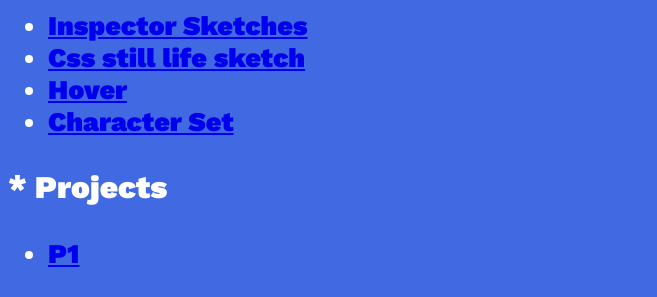
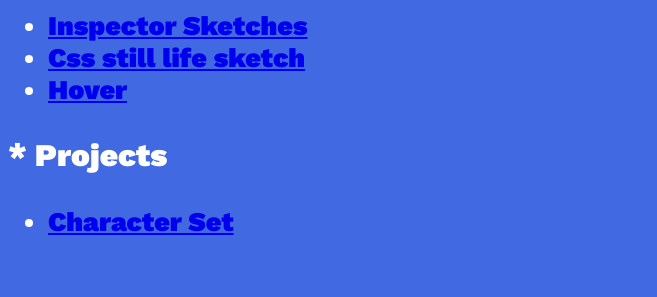
Before and after one commit to Chayoung-Son/Interactive-1, a plain HTML site: page index.html in a window 1280 px wide. Shown: the part 624-921 px from the top of the page, without its empty margins (0-657 px from the left). After the commit the page ends 889 px from the top, so only its background shows below. Drawn offline with Linux system fonts and the light colour scheme; files whose address does not match are found by name; a web font is replaced by a local one.

Commit message:
Update index.html

```diff
--- a/index.html
+++ b/index.html
@@ -38,16 +38,15 @@
         <li><a href="screen.png">Inspector Sketches</a></li>
         <li><a href="flower.html">Css still life sketch</a></li>
         <li><a href="hover.html">Hover</a></li>
-        <li><a href="cha.html">Character Set</a></li>
+
       </ul>
 
     </div>
 
     <div id="projects">
       <h3>* Projects</h3>
-
-      <ul>
-        <li><a href="#">P1</a></li>
+    <ul>
+       <li><a href="cha.html">Character Set</a></li>
       </ul>
 
     </div>
```
